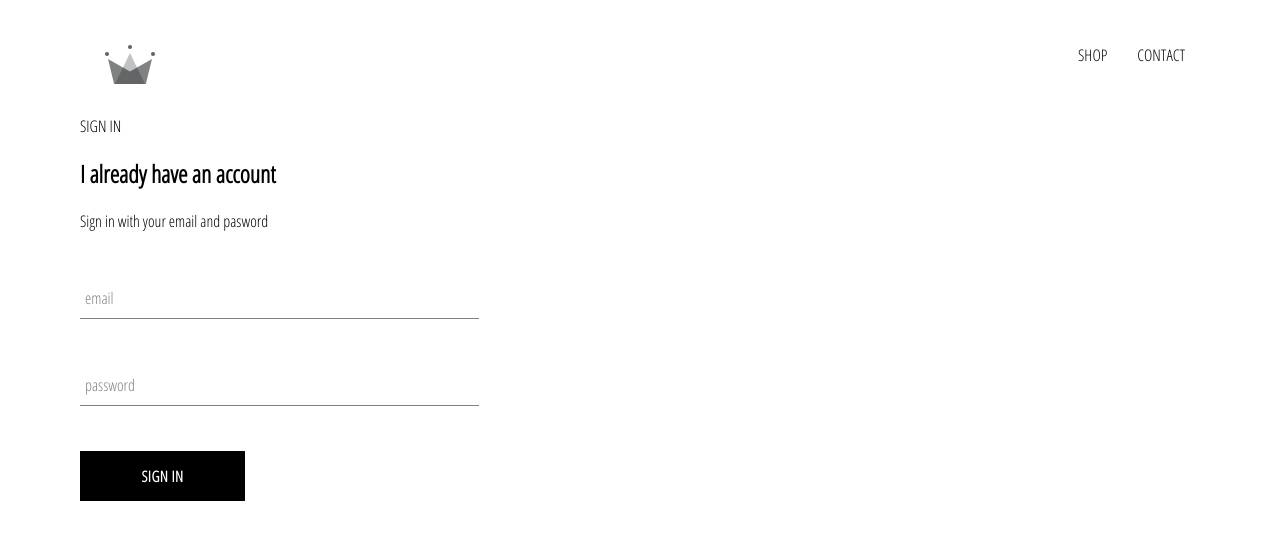
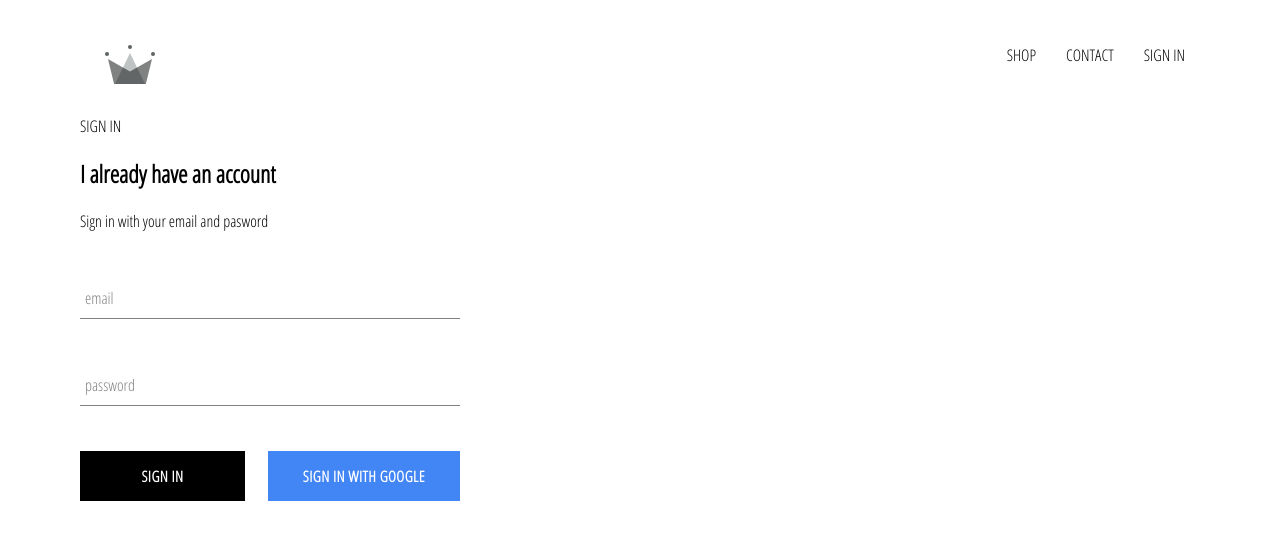
Before and after one commit to Abubakr280492/abdi-clothing, a React (Create React App) app: page /signin in a window 1280 px wide. Shown: the top 540 px of the page. Built offline with nearby package versions, Linux system fonts and the light colour scheme; no server answers.

Commit message:
integrated firebase into application, created sign in page component and sign in with google

```diff
--- a/package.json
+++ b/package.json
@@ -4,6 +4,7 @@
   "private": true,
   "dependencies": {
     "@types/react-router-dom": "^5.1.3",
+    "firebase": "^7.6.1",
     "node-sass": "^4.13.0",
     "react": "^16.12.0",
     "react-dom": "^16.12.0",
--- a/src/App.css
+++ b/src/App.css
@@ -9,3 +9,7 @@
     text-decoration: none;
     color: black;
 }
+
+*{
+    box-sizing: border-box;
+}
--- a/src/App.js
+++ b/src/App.js
@@ -14,22 +14,54 @@
 import ShopPage from './pages/shop/shop.component';
 import Header from './components/header/header.component';
 import SignInAndSignUpPage from './pages/sign-in-sign-up/sign-in-and-sign-up.component';
+import {auth} from './firebase/firebase.utils';
 
 
 
-function App() {
+class App extends React.Component {
+
+  constructor(){
+    super();
+    this.state={
+
+      currentUser:null
+    };
+
+  }
+
+  unsubscribeFromAuth = null;
+
+  componentDidMount (){
+    this.unsubscribeFromAuth = auth.onAuthStateChanged(user =>{
+      this.setState({currentUser:user});
+      console.log(user);
+    });
+  }
+
+  componentWillUnmount(){
+    this.unsubscribeFromAuth();
+  }
+  render() {
+
     return (
       <div >
-        <Header/>
+          <Header currentUser={this.state.currentUser}/>
 
         <Switch>
           <Route exact path='/' component={Homepage}/>
           <Route  path='/shop' component={ShopPage}/>
           <Route path='/signin' component={SignInAndSignUpPage}/>
+
         </Switch>
 
       </div>
     );
   }
 
+
+
+
+  }
+
+
 export default App;
--- a/src/components/custom-button/custom-button.component.jsx
+++ b/src/components/custom-button/custom-button.component.jsx
@@ -4,8 +4,8 @@
 import React from 'react';
 import './custom-button.styles.scss';
 
-const CustomButton = ({children, ...otherProps}) => (
-    <button className='custom-button' {...otherProps}>
+const CustomButton = ({children, isGoogleSignIn, ...otherProps}) => (
+    <button className= {`${isGoogleSignIn ? 'google-sign-in' : '' } custom-button `}  {...otherProps}>
         {children}
 
     </button>
--- a/src/components/custom-button/custom-button.styles.scss
+++ b/src/components/custom-button/custom-button.styles.scss
@@ -15,8 +15,21 @@
   cursor: pointer;
 
   &:hover {
-    background-color: white;
+    background-color: rgb(151, 146, 146);
     color: black;
     border: 1px solid black;
   }
+
+  &.google-sign-in{
+    background: #4285f4;
+    color: white;
+
+
+    &:hover {
+      background-color: #357ae8;
+      border: none;
+    }
+  }
+
+
 }
--- a/src/components/header/header.component.jsx
+++ b/src/components/header/header.component.jsx
@@ -8,8 +8,10 @@
 import {ReactComponent as Logo} from '../../assets/crown.svg.svg';
 
 import {Link} from 'react-router-dom';
+import {auth} from '../../firebase/firebase.utils';
 
-const Header =() => (
+
+const Header =({currentUser}) => (
     <div className='header'>
         <Link className='logo-container' to="/">
             <Logo className='logo'/>
@@ -17,7 +19,15 @@
         <div className='options'>
             <Link className='option' to ="/shop">SHOP</Link>
             <Link className='option' to ="/contact">CONTACT</Link>
+            {
+                currentUser ?
+                <div className='option' onClick={ () => auth.sighOut() }> SIGN OUT </div>
+                :
+                <Link className='option' to='/signin'> SIGN IN
 
+                </Link>
+
+            }
          </div>
     </div>
 );
--- a/src/components/header/header.styles.scss
+++ b/src/components/header/header.styles.scss
@@ -21,6 +21,7 @@
 
         .option{
             padding: 10px 15px ;
+            cursor: pointer;
 
         }
     }
--- a/src/components/sign-in/sign-in.component.jsx
+++ b/src/components/sign-in/sign-in.component.jsx
@@ -6,6 +6,9 @@
 import FormInput from '../form-input/form-input.component';
 
 import CustomButton from '../custom-button/custom-button.component';
+
+import {signInWithGoogle} from '../../firebase/firebase.utils';
+
 
 class SignIn extends React.Component{
     constructor(props){
@@ -52,7 +55,12 @@
                     label='password'
                     required/>
 
+                    <div className='buttons'>
                     <CustomButton type='submit'> Sign in </CustomButton>
+                    <CustomButton onClick={signInWithGoogle} isGoogleSignIn> Sign in with Google </CustomButton>
+
+                    </div>
+
 
 
             </form>
--- a/src/components/sign-in/sign-in.styles.scss
+++ b/src/components/sign-in/sign-in.styles.scss
@@ -2,10 +2,14 @@
 
 
 .sign-in{
-    width: 30vw;
+    width: 380px;
     display: flex;
     flex-direction: column;
 
+    .buttons{
+        display: flex;
+        justify-content: space-between;
+    }
     .title {
         margin: 10px 0 ;
     }
--- /dev/null
+++ b/src/firebase/firebase.utils.js
@@ -0,0 +1,30 @@
+
+
+
+
+import firebase from 'firebase/app'   ;
+import 'firebase/firestore';
+import 'firebase/auth';
+
+
+
+const firebaseConfig = {
+    apiKey: "AIzaSyCevwT_Wq_JUTObGA-Z_5az_NDHHbIPj2g",
+    authDomain: "abdi-cloth.firebaseapp.com",
+    databaseURL: "https://abdi-cloth.firebaseio.com",
+    projectId: "abdi-cloth",
+    storageBucket: "abdi-cloth.appspot.com",
+    messagingSenderId: "257661876343",
+    appId: "1:257661876343:web:2ee54618e6e1af1f8aee72",
+    measurementId: "G-4JRXEMDPZX"
+  };
+firebase.initializeApp(firebaseConfig);
+
+export const auth = firebase.auth();
+export const firestore = firebase.firestore();
+
+const provider = new firebase.auth.GoogleAuthProvider();
+provider.setCustomParameters({prompt: 'select_account'});
+
+export const signInWithGoogle= ()=> auth.signInWithPopup(provider);
+export default firebase;
```
Also changed, not shown: 1 other file (tests, documents, lock files or other folders). Lines whose indentation alone changed are shown as unchanged.
